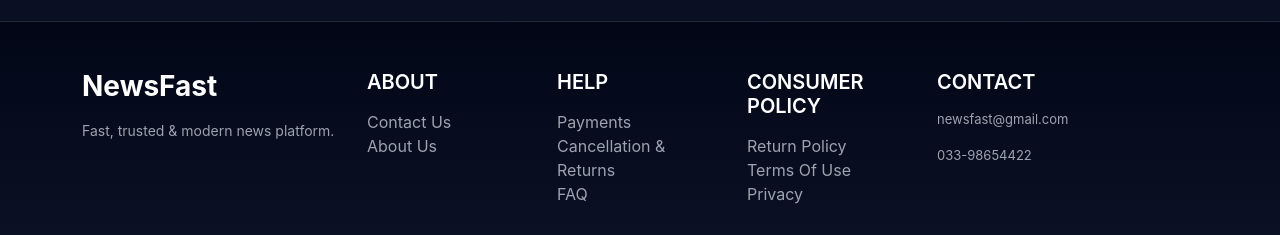
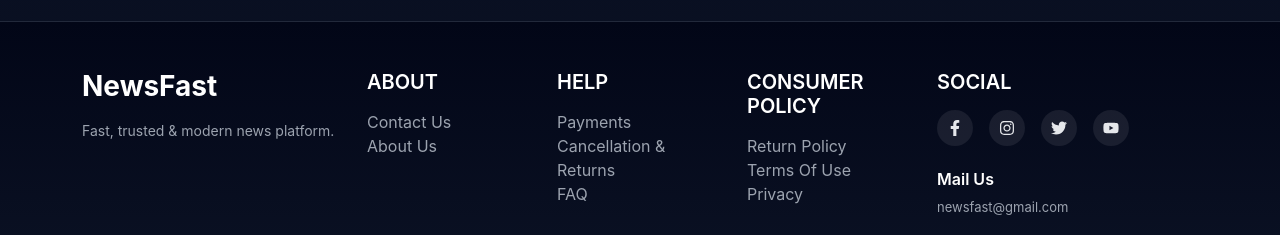
Before and after one commit to RahulBera752/newssfast, a React (Create React App) app: page / in a window 1280 px wide. Shown: the part 501-736 px from the top of the page. Built offline with nearby package versions, Linux system fonts and the light colour scheme; no server answers.

Commit message:
Fix footer ESLint error for Vercel

```diff
--- a/src/componants/Footer.js
+++ b/src/componants/Footer.js
@@ -1,5 +1,6 @@
 import React from "react";
 import { Link } from "react-router-dom";
+import { FaFacebookF, FaInstagram, FaTwitter, FaYoutube } from "react-icons/fa";
 
 const Footer = () => {
   return (
@@ -52,9 +53,18 @@ const Footer = () => {
             </ul>
           </div>
 
-          {/* CONTACT */}
+          {/* SOCIAL (FIXED – no <a>) */}
           <div className="col-lg-3 col-md-6 mb-4">
-            <h5 className="fw-semibold mb-3">CONTACT</h5>
+            <h5 className="fw-semibold mb-3">SOCIAL</h5>
+
+            <div className="d-flex mb-4">
+              <span className="me-3 social-icon"><FaFacebookF size={16} /></span>
+              <span className="me-3 social-icon"><FaInstagram size={16} /></span>
+              <span className="me-3 social-icon"><FaTwitter size={16} /></span>
+              <span className="social-icon"><FaYoutube size={16} /></span>
+            </div>
+
+            <h6 className="fw-semibold mb-2">Mail Us</h6>
             <p style={{ fontSize: 13, color: "#9ca3af" }}>newsfast@gmail.com</p>
             <p style={{ fontSize: 13, color: "#9ca3af" }}>033-98654422</p>
           </div>
@@ -82,6 +92,22 @@ const Footer = () => {
           color: #fff;
           padding-left: 4px;
         }
+        .social-icon {
+          width: 36px;
+          height: 36px;
+          display: flex;
+          align-items: center;
+          justify-content: center;
+          border-radius: 50%;
+          background: rgba(255,255,255,0.08);
+          color: #e5e7eb;
+          transition: 0.25s;
+          cursor: pointer;
+        }
+        .social-icon:hover {
+          background: rgba(255,255,255,0.2);
+          transform: translateY(-2px);
+        }
       `}</style>
     </footer>
   );
```
